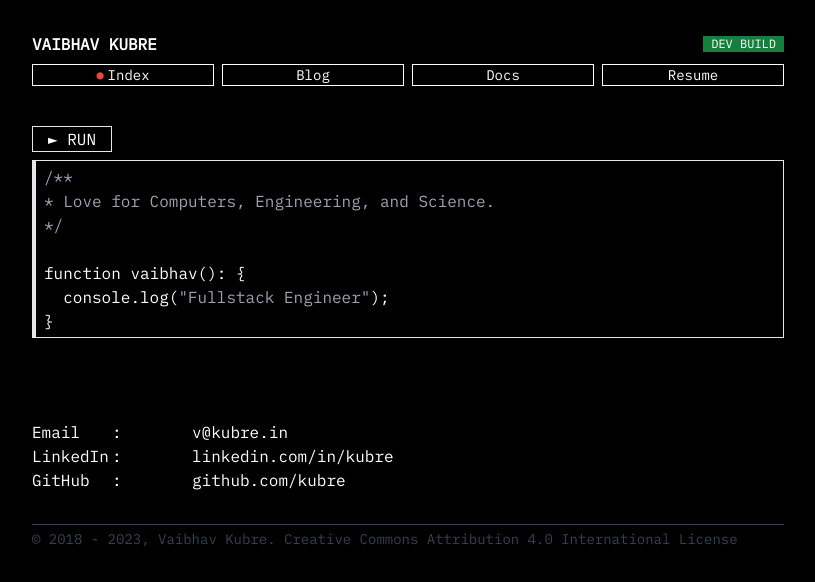
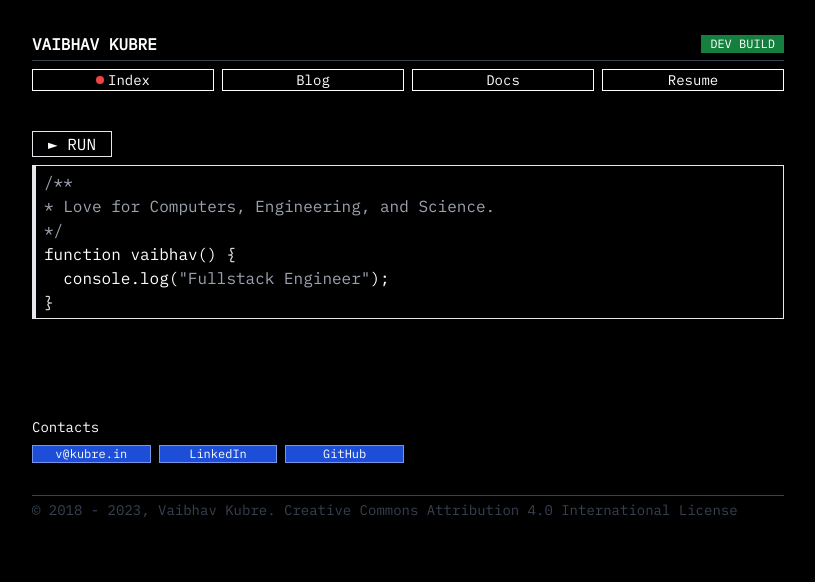
Before and after one commit to kubre/kubre.in, an Astro site: page / in a window 1280 px wide. Shown: the whole page, without its empty margins (232-1047 px from the left). Built offline with nearby package versions, Linux system fonts and the light colour scheme; Astro itself is replaced by a stand-in of ours.

Commit message:
Better footer

```diff
--- a/src/components/Nav.astro
+++ b/src/components/Nav.astro
@@ -3,9 +3,9 @@ import Navitem from "./Navitem.astro";
 ---
 
 <nav class="flex flex-col justify-between pb-2 pt-2 lg:pt-8 gap-y-2">
-    <div class="uppercase flex justify-between items-center">
+    <div class="uppercase flex justify-between items-center border-b border-gray-700 pb-1">
         <span class="font-black">Vaibhav Kubre</span>
-        <span class="bg-green-700 px-2 py-0 text-xs">DEV BUILD</span>
+        <span class="bg-green-700 px-2 py-0 text-xs border border-green-700/90">DEV BUILD</span>
     </div>
     <div class="grid grid-cols-4 gap-x-2 pt-2 lg:pt-0">
         <Navitem title="Index" href="/" />
--- a/src/components/Navitem.astro
+++ b/src/components/Navitem.astro
@@ -14,6 +14,6 @@ const isActive = pathname.replace(/\/$/, "") === href.replace(/\/$/, "");
     class="capitalize text-sm px-4 py-0 flex items-center justify-center gap-x-1 border border-transparent hover:bg-white/90 hover:text-black border-white"
     href={href}
 >
-    {isActive && <span class="text-xs text-red-500">&#9679;</span>}
+    {isActive && <span class="text-xs bg-red-500 h-2 w-2 rounded-lg"></span>}
     <span>{title}</span>
 </a>
--- a/src/pages/index.astro
+++ b/src/pages/index.astro
@@ -15,8 +15,7 @@ import Layout from "../layouts/Layout.astro";
 */</span><span class="text-gray-400 lg:hidden">/**
 * Love for Computers, Engineering,
 * and Science
-*/</span>
-function vaibhav(): &lcub;
+*/</span>function vaibhav() &lcub;
   console.log(<span class="text-gray-400">"Fullstack Engineer"</span>);
 &rcub;</pre>
             <div
@@ -27,16 +26,23 @@ function vaibhav(): &lcub;
             </div>
         </div>
         <div class="h-4"></div>
-        <div class="grid grid-cols-3 w-[240px]">
-            <span>Email</span>
-            <span>:</span>
-            <a href="mailto:v@kubre.in?subject=Hello">v@kubre.in</a>
-
-            <span>LinkedIn</span>
-            <span>:</span>
-            <a href="https://linkedin.com/in/kubre"> linkedin.com/in/kubre</a>
-            <span>GitHub</span><span>:</span>
-            <a href="https://github.com/kubre"> github.com/kubre</a>
+        <code class="text-sm pb-2 pt-4">Contacts</code>
+        <div class="grid grid-cols-4 text-center lg:grid-cols-6 gap-x-2">
+            <a
+                target="_blank"
+                class="bg-blue-700 px-2 text-xs border border-white/40"
+                href="mailto:v@kubre.in?subject=Hello">v@kubre.in</a
+            >
+            <a
+                target="_blank"
+                class="bg-blue-700 px-2 text-xs border border-white/40"
+                href="https://linkedin.com/in/kubre">LinkedIn</a
+            >
+            <a
+                target="_blank"
+                class="bg-blue-700 px-2 text-xs border border-white/40"
+                href="https://github.com/kubre">GitHub</a
+            >
         </div>
     </main>
     <script>
```
